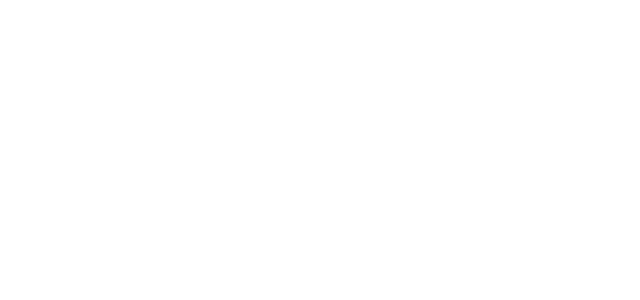
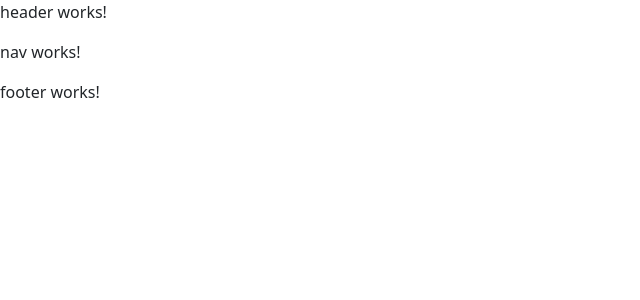
Before and after one commit to cgavernet/ISPCFullSatckProject, an Angular app in the folder Analizar/frontend/analizar/: page / in a window 1280 px wide. Shown: the top 300 px of the page, without its empty margins (0-640 px from the left). Built offline with nearby package versions, Linux system fonts and the light colour scheme.

Commit message:
Configuro rutas

```diff
--- a/Analizar/frontend/analizar/src/app/app-routing.module.ts
+++ b/Analizar/frontend/analizar/src/app/app-routing.module.ts
@@ -1,7 +1,11 @@
 import { NgModule } from '@angular/core';
 import { RouterModule, Routes } from '@angular/router';
+import { Pagina404Component } from './pages/pagina404/pagina404.component';
 
-const routes: Routes = [];
+const routes: Routes = [
+  //Definir las rutas de la app
+  //{ path: '**', component: Pagina404Component}
+];
 
 @NgModule({
   imports: [RouterModule.forRoot(routes)],
--- a/Analizar/frontend/analizar/src/app/app.component.html
+++ b/Analizar/frontend/analizar/src/app/app.component.html
@@ -0,0 +1,4 @@
+<app-header></app-header>
+<app-nav></app-nav>
+<router-outlet></router-outlet>
+<app-footer></app-footer>
--- a/Analizar/frontend/analizar/src/app/app.module.ts
+++ b/Analizar/frontend/analizar/src/app/app.module.ts
@@ -3,6 +3,8 @@
 
 import { AppRoutingModule } from './app-routing.module';
 import { AppComponent } from './app.component';
+import { LayoutModule } from './layout/layout.module';
+import { PagesModule } from './pages/pages.module';
 
 @NgModule({
   declarations: [
@@ -10,7 +12,9 @@
   ],
   imports: [
     BrowserModule,
-    AppRoutingModule
+    PagesModule,
+    LayoutModule,
+    AppRoutingModule,
   ],
   providers: [],
   bootstrap: [AppComponent]
```
Also changed, not shown: 1 other file (tests, documents, lock files or other folders).
